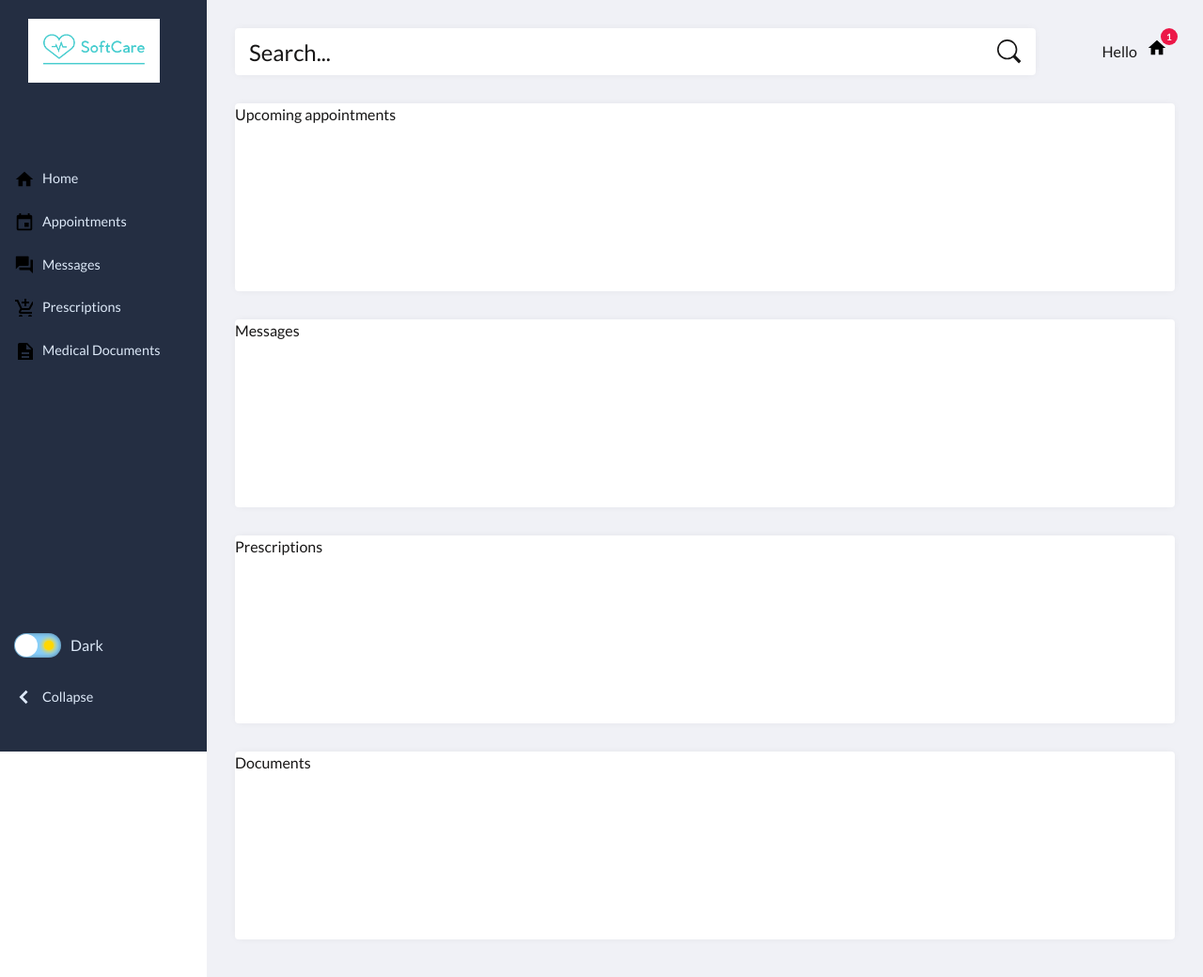
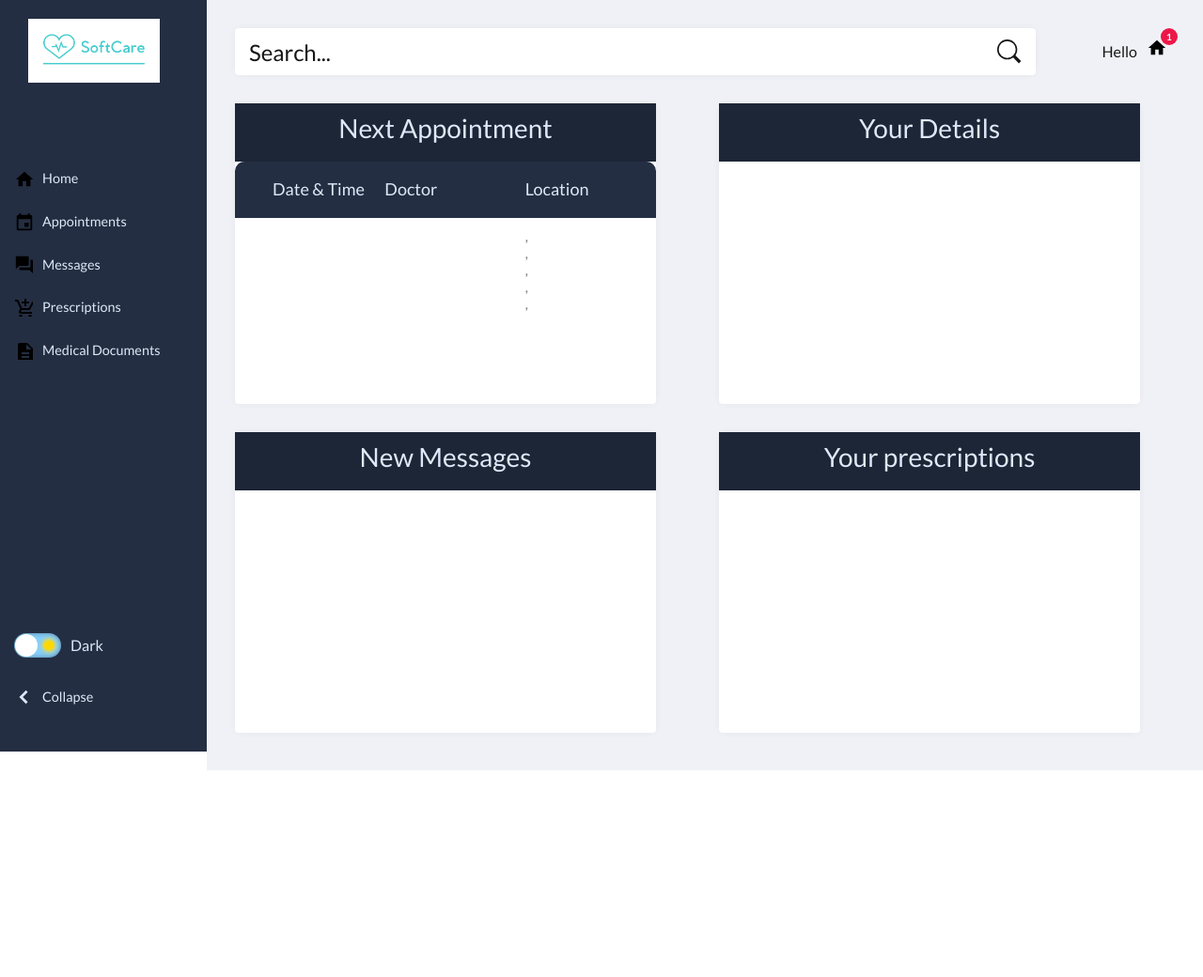
Before and after one commit to uino59/SoftCare, a PHP site: page /dashboard.php in a window 1280 px wide. Shown: the whole page at 94% size. After the commit the page ends 820 px from the top, so only its background shows below. Run offline with PHP 8.4, Linux system fonts and the light colour scheme; the visitor is signed in with stand-in values (Sample User, id 1); data that the repository does not hold is empty.

Commit message:
Set up home page styling for dashboard and add first appointment

```diff
--- a/css/dashboard.css
+++ b/css/dashboard.css
@@ -293,12 +293,30 @@
 
 .page-content .grid {
   display: grid;
-  /*grid-template-columns: repeat(2, 1fr);*/
   grid-gap: 30px;
 }
 
+#home_content {
+  grid-template-columns: repeat(2, 1fr);
+}
+
+#home_content article {
+  min-height: 40vh;
+  width: 35vw;
+}
+
+#home_content article .home_banner{
+  width: 100%;
+  color: var(--page-header-txtColor);
+  width: 100%;
+  text-align: center;
+  height: fit-content;
+  padding: 10px;
+  background-color: var(--page-header-bgColor-hover);
+}
+
+
 .page-content .grid > article {
-  display: flex;
   height: 200px;
   background: var(--page-content-blockColor);
   border-radius: var(--border-radius);
--- a/dashboard.php
+++ b/dashboard.php
@@ -470,11 +470,50 @@
     </div>
   </section>
   <section class="grid" id="home_content">
-    <article>Upcoming appointments</article>
-    <article>Messages</article>
-    <article>Prescriptions</article>
-    <article>Documents</article>
+    <article>
+      <div class="home_banner">
+        <h3>Next Appointment</h3>
+      </div>
+      <div class="limiter">
+        <div class="table100">
+          <table>
+            <thead>
+            <tr class="table100-head">
+              <th class="column1">Date & Time</th>
+              <th class="column4">Doctor</th>
+              <th class="column4">Location</th>
+            </tr>
+            </thead>
+            <tbody>
+              <tr>
+                <td class="column1"><?php echo $appointments[0][3] ?></td>
+                <td class="column4"><?php echo $appointments[0][1] ?></td>
+                <td class="column4"><?php echo $locations[0][0] . ",<br> " . $locations[0][1] . ",<br> " . $locations[0][2] . ",<br>" .
+                    $locations[0][3] . ",<br>" . $locations[0][4] . ",<br>" . $locations[0][5];   ?></td>
+              </tr>
+            </tbody>
+          </table>
+        </div>
+      </div>
+
+    </article>
+    <article>
+      <div class="home_banner">
+        <h3>Your Details<h3>
+      </div></article>
+    <article>
+      <div class="home_banner">
+        <h3>New Messages<h3>
+      </div>
+    </article>
+    <article>
+      <div class="home_banner">
+        <h3>Your prescriptions<h3>
+      </div>
+    </article>
   </section>
+
+
   <section class="grid" id="appointments_content">
     <h1>Upcoming Appointments</h1>
     <article class="appointments-table">
@@ -496,8 +535,8 @@
                 <td class="column2"><?php echo $appointments[$i][3] ?></td>
                 <td class="column1"><?php echo $appointments[$i][4] ?></td>
                 <td class="column4"><?php echo $appointments[$i][1] ?></td>
-                <td class="column4"><?php echo $locations[$i][0] . ",<br> " . $locations[$i][1] . ",<br> " . $locations[$i][2] . ",<br>" .
-                    $locations[$i][3] . ",<br>" . $locations[$i][4] . ",<br>" . $locations[$i][5];   ?></td>
+                <td class="column4"><?php echo $locations[$i][5] . ",<br>" . $locations[$i][0] . ",<br> " . $locations[$i][1] . ",<br> " . $locations[$i][2] . ",<br>" .
+                    $locations[$i][3] . ",<br>" . $locations[$i][4];   ?></td>
                 <td class="column6"><?php echo $appointments[$i][5] ?></td>
               </tr>
             <?php } ?>
@@ -598,7 +637,7 @@
             <thead>
               <tr class="table100-head">
                 <th class="column7">Document Title</th>
-                <th class="column1">Doctors Comments</th>
+                <th class="column1">Doctor's Comments</th>
                 <th class="column7">Image</th>
                 <th class="column4">Doctor</th>
                 <th class="column4">Date Scheduled</th>
```
